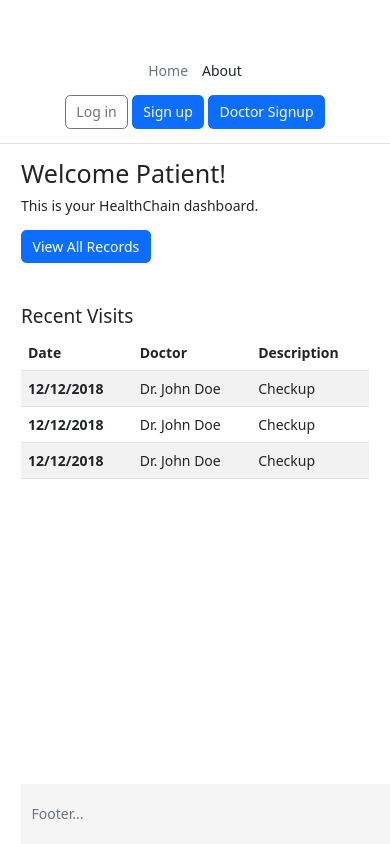
After one commit to eltonninja/F23_HealthChain, a Django app: page /patient/ in a window 390 px wide. The commit adds this page. Run offline with Django 4.2, Linux system fonts and the light colour scheme.

Commit message:
Enabled Demo Pages for Checkin

```diff
--- a/UI/pages/urls.py
+++ b/UI/pages/urls.py
@@ -1,11 +1,13 @@
 from django.urls import path
 
-from .views import HomePageView, AboutPageView, doctor_signup, patient_signup
+from .views import HomePageView, AboutPageView, doctor_signup, patient_signup, doctor, patient
 
 urlpatterns = [
     path("", HomePageView.as_view(), name="home"),
     path("about/", AboutPageView.as_view(), name="about"),
     path('doctor_signup/', doctor_signup, name='doctor_signup'),
     path('patient_signup/', patient_signup, name='patient_signup'),
+    path('doctor/', doctor, name='doctor'),
+    path('patient/', patient, name='patient'),
 
 ]
--- a/UI/pages/views.py
+++ b/UI/pages/views.py
@@ -29,3 +29,9 @@ def doctor_signup(request):
 def patient_signup(request):
     form = PatientCreationForm()
     return render(request, 'create_patient.html', {'form': form})
+
+def doctor(request):
+    return render(request, 'doctor.html')
+
+def patient(request):
+    return render(request, 'patient.html')
--- a/UI/templates/doctor/doctor.html
+++ b/UI/templates/doctor.html
@@ -1,4 +1,4 @@
-{% extends 'base.html' %}
+{% extends '_base.html' %}
 
 {% block content %}
   <div class="container">
--- /dev/null
+++ b/UI/templates/patient.html
@@ -0,0 +1,44 @@
+{% extends '_base.html' %}
+
+{% block content %}
+  <div class="container">
+    <div class="row">
+      <div class="col-md-6 offset-md-3">
+        <h1>Welcome Patient!</h1>
+        <p>This is your HealthChain dashboard.</p>
+        <a href="#" class="btn btn-primary">View All Records</a>
+        <!--Table containing recent records-->
+
+        <!--Whitespace-->
+        <br><br><br>
+        <h4>Recent Visits</h4>
+        <table class="table table-striped">
+          <thead>
+            <tr>
+              <th scope="col">Date</th>
+              <th scope="col">Doctor</th>
+              <th scope="col">Description</th>
+            </tr>
+          </thead>
+          <tbody>
+            <tr>
+              <th scope="row">12/12/2018</th>
+              <td>Dr. John Doe</td>
+              <td>Checkup</td>
+            </tr>
+            <tr>
+              <th scope="row">12/12/2018</th>
+              <td>Dr. John Doe</td>
+              <td>Checkup</td>
+            </tr>
+            <tr>
+              <th scope="row">12/12/2018</th>
+              <td>Dr. John Doe</td>
+              <td>Checkup</td>
+            </tr>
+          </tbody>
+
+      </div>
+    </div>
+  </div>
+{% endblock %}
```
Also changed, not shown: UI/templates/patient/patient.html (deleted, +0 -13 lines).
